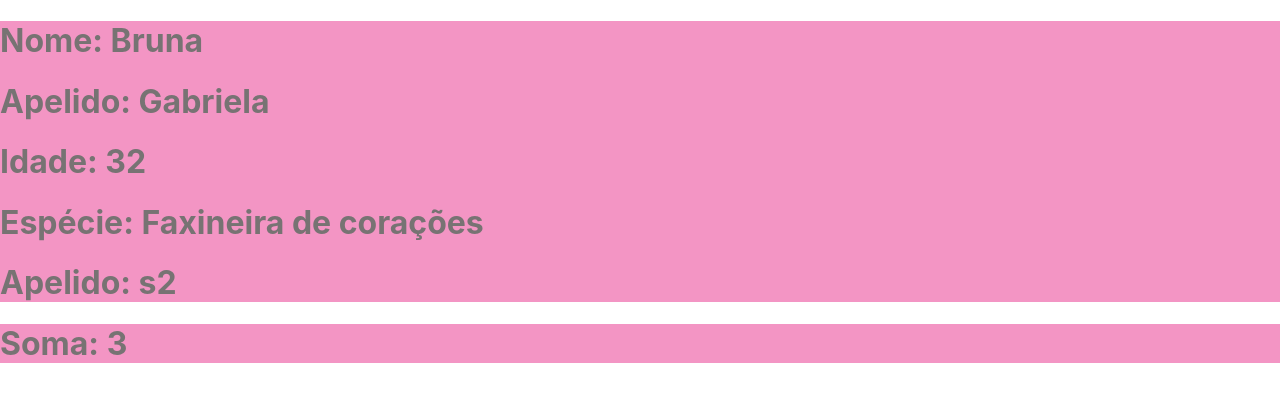
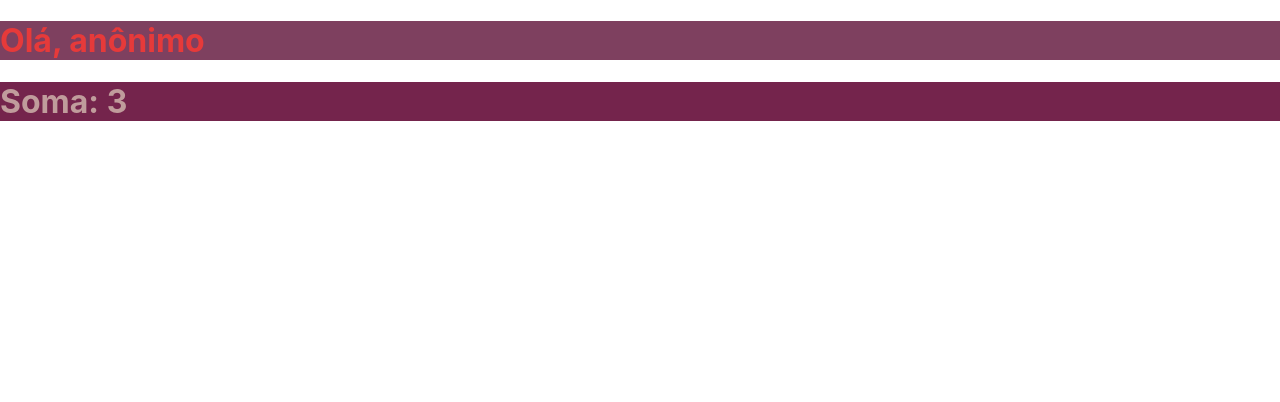
Before and after one commit to gabebruu/exemplo-react, a React (Create React App) app: page / in a window 1280 px wide. Shown: the top 402 px of the page. Built offline with nearby package versions, Linux system fonts and the light colour scheme.

Commit message:
feat: react updating

```diff
--- a/src/App.js
+++ b/src/App.js
@@ -2,7 +2,7 @@ import UserGreeting from "./components/UserGreeting";
 import Soma from "./components/Soma";
 
 const user = {
-  firstName: "Bruna",
+  firstName: "",
   lastName: "Gabriela",
 };
 const capivara = {
@@ -10,7 +10,6 @@ const capivara = {
   apelido: "s2"
 
 };
-
 
 function App() {
   return (
--- a/src/components/Soma.jsx
+++ b/src/components/Soma.jsx
@@ -1,7 +1,7 @@
 export default function Soma(props) {
 	return (
 
-		<div style={{ background: "#f395c4ff", color: "#777373ff" }}>
+		<div style={{ background: "#74244cff", color: "#c09c9cff" }}>
 			<h1>Soma: {props.a + props.b}</h1>
 
 		</div>
--- a/src/components/UserGreeting.jsx
+++ b/src/components/UserGreeting.jsx
@@ -1,14 +1,25 @@
-export default function UserGreeting (props) {
-	return (
+export default function UserGreeting(props) {
+	if (props.user.firstName) {
+		return (<div style={{ background: "#f395c4ff", color: "#020202ff" }}>
+			<h1>Nome: {props.user.firstName}</h1>
+			<h1>Apelido: {props.user.lastName}</h1>
 
-		<div style = {{background: "#f395c4ff", color: "#777373ff"}}>
-		<h1>Nome: {props.user.firstName}</h1>
-		<h1>Apelido: {props.user.lastName}</h1>
-
-		<h1>Idade: {props.capivara.idade}</h1>
-		<h1>Espécie: {props.capivara.especie}</h1>
-		<h1>Apelido: {props.capivara.apelido}</h1>
+			<h1>Idade: {props.capivara.idade}</h1>
+			<h1>Espécie: {props.capivara.especie}</h1>
+			<h1>Apelido: {props.capivara.apelido}</h1>
 		</div>
 
-	);
+		)
+
+	} else {
+		return (
+			<div style={{ background: "#7e405fff", color: "#e63a3aff" }}>
+				<h1>Olá, anônimo</h1>
+			</div>
+		)
+
+
+	}
+
+
 }
```
